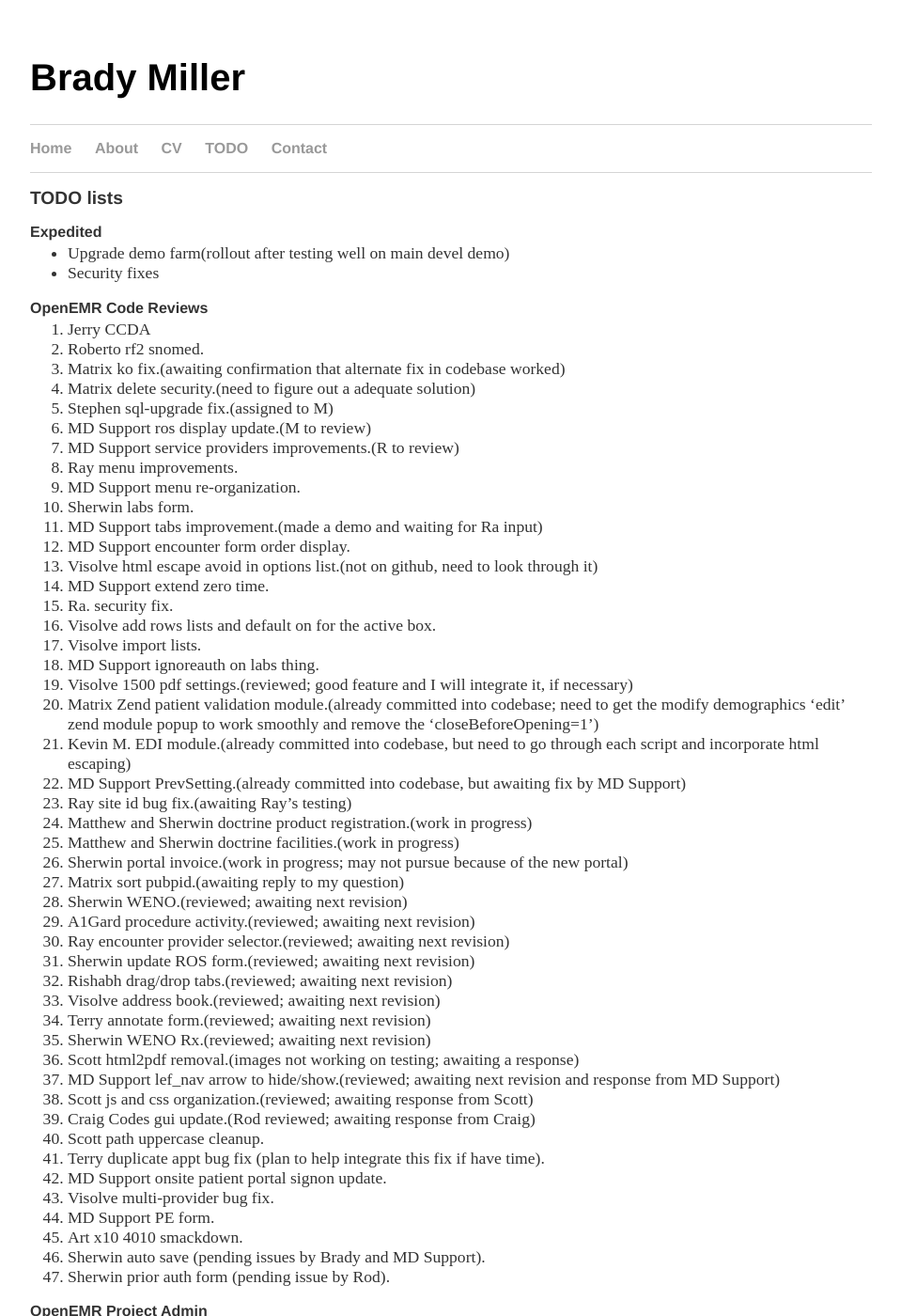
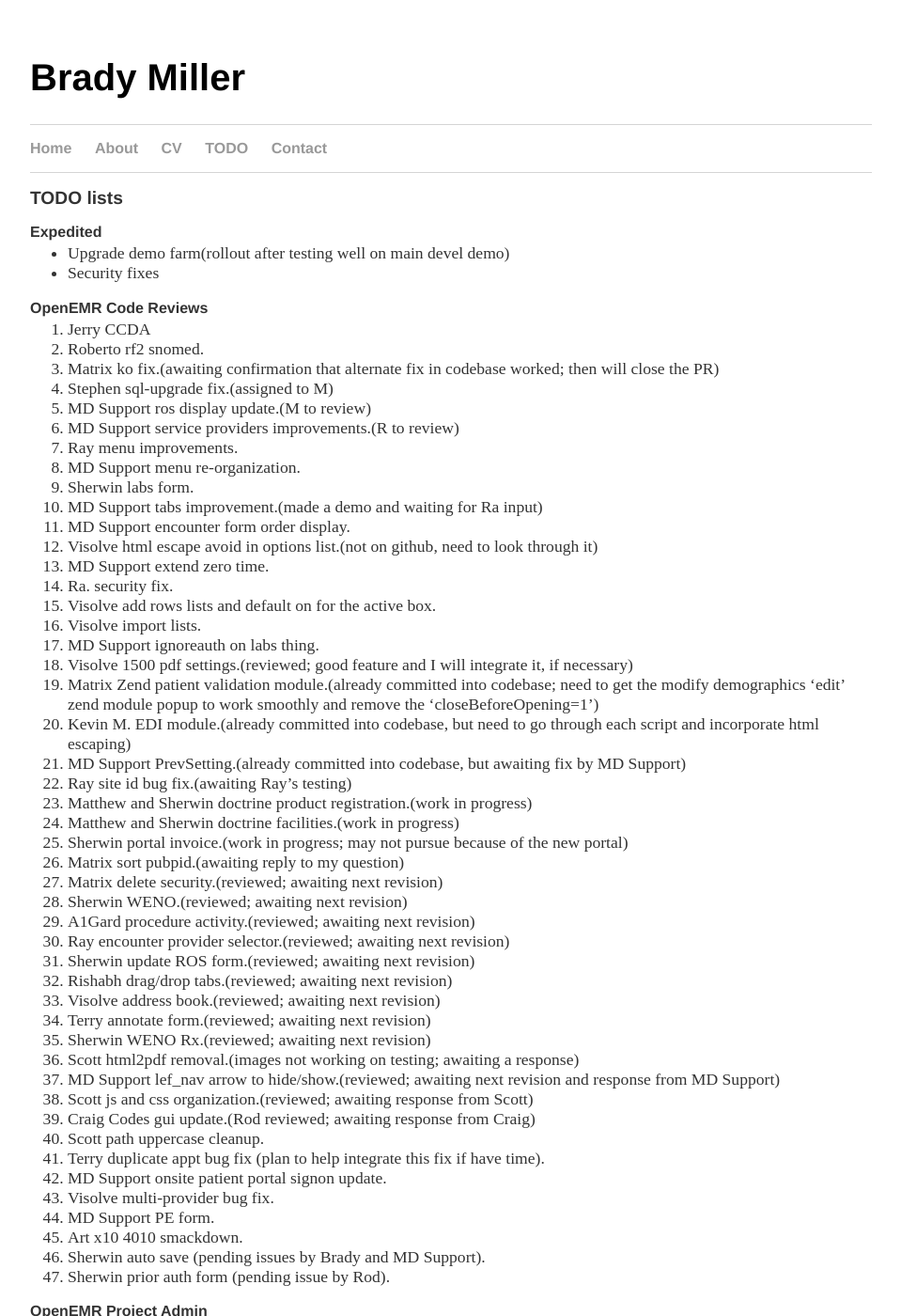
Before and after one commit to bradymiller/bradymiller.github.io, a Jekyll site: the page built from todo/index.md, in a window 1280 px wide and 1400 px high. Shown: the whole window at 94% size, without its empty margins (160-1119 px from the left). Built offline with Jekyll 4.4.1, drawn with Linux system fonts in a browser that asks for light colours; our own code applies the rules of GitHub Pages for plain Markdown files.

Commit message:
Update index.md

```diff
--- a/todo/index.md
+++ b/todo/index.md
@@ -10,8 +10,7 @@
 ### OpenEMR Code Reviews
 1. Jerry CCDA
 1. Roberto rf2 snomed.
-1. Matrix ko fix.(awaiting confirmation that alternate fix in codebase worked)
-1. Matrix delete security.(need to figure out a adequate solution)
+1. Matrix ko fix.(awaiting confirmation that alternate fix in codebase worked; then will close the PR)
 1. Stephen sql-upgrade fix.(assigned to M)
 1. MD Support ros display update.(M to review)
 1. MD Support service providers improvements.(R to review)
@@ -35,6 +34,7 @@
 1. Matthew and Sherwin doctrine facilities.(work in progress)
 1. Sherwin portal invoice.(work in progress; may not pursue because of the new portal)
 1. Matrix sort pubpid.(awaiting reply to my question)
+1. Matrix delete security.(reviewed; awaiting next revision)
 1. Sherwin WENO.(reviewed; awaiting next revision)
 1. A1Gard procedure activity.(reviewed; awaiting next revision)
 1. Ray encounter provider selector.(reviewed; awaiting next revision)
```
